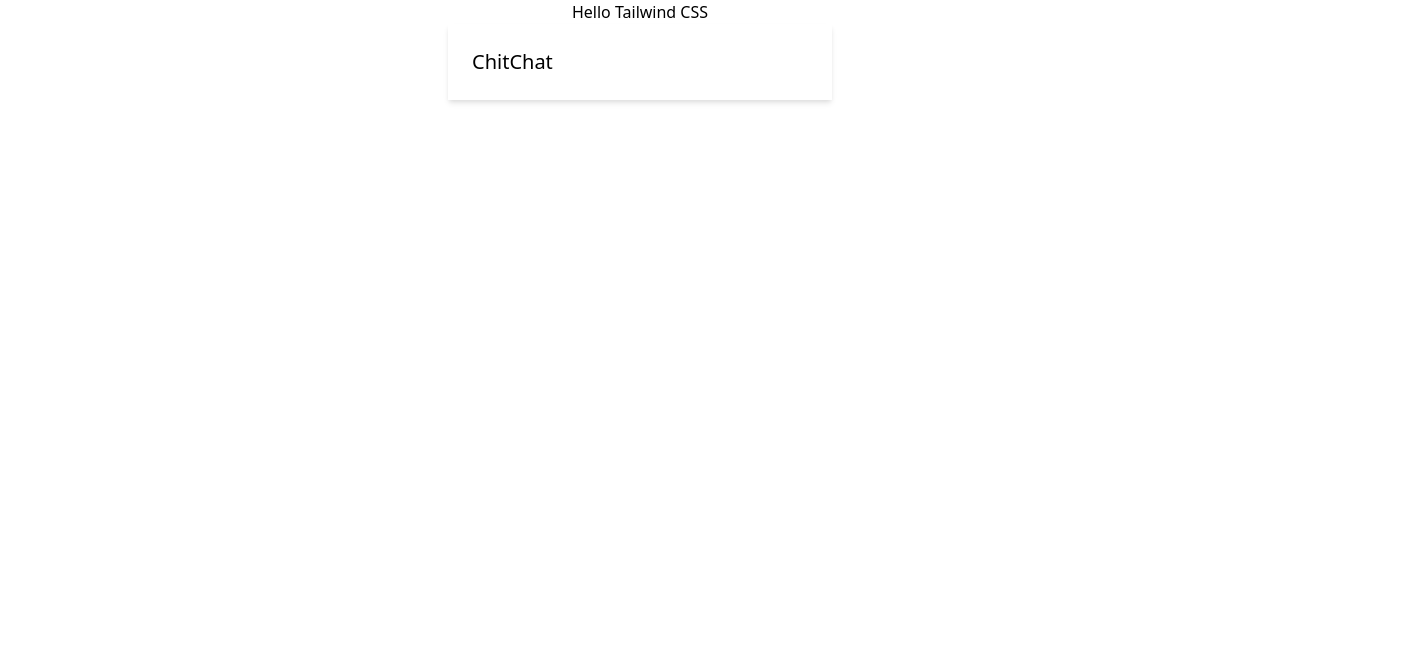
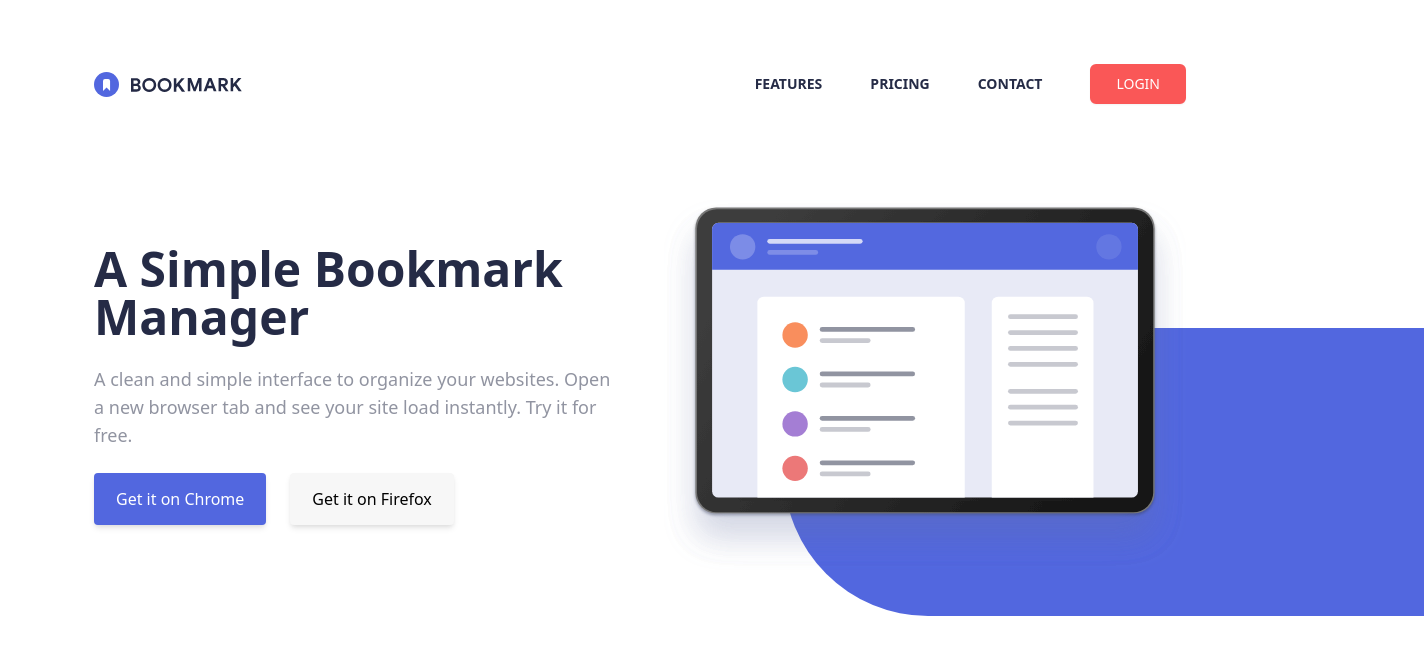
Before and after one commit to ebukaeze/bookmark-landing-page, a React (Create React App) app: page / in a window 1280 px wide. Shown: the top 654 px of the page, 1424 px wide, since content can reach past the window. Built offline with nearby package versions, Linux system fonts and the light colour scheme; the HTML template or start-up script is replaced by a standard one.

Commit message:
navigation and hero

```diff
--- a/src/App.css
+++ b/src/App.css
@@ -2,6 +2,24 @@
 @tailwind components;
 @tailwind utilities;
 
-.App {
-  text-align: center;
+/* .app{
+  color: #5368df;
+  background-color: #fa5757;
+  color: #9194a1;
+  color: #5267DF;
+  color: #5368DF;
+
+} */
+.btn {
+  @apply shadow-md py-3 px-5 rounded transition duration-200;
 }
+.btn-purple {
+  @apply bg-bookmark-purple text-white;
+}
+.btn-white {
+  @apply bg-bookmark-white;
+}
+
+.btn-purple-hover {
+  @apply bg-transparent border-2 border-solid border-bookmark-purple text-bookmark-purple;
+}
--- a/src/App.js
+++ b/src/App.js
@@ -1,15 +1,13 @@
 import './App.css';
+import Main from './components/Main';
+import Navbar from './components/Navbar';
 
 function App() {
   return (
     <div className="App">
-         <h1>Hello Tailwind CSS</h1>
-         <div className="p-6 max-w-sm mx-auto bg-white roundedd-xl shadow-md flex items-center">
-           <div className="flex-shrink-0">
+         <Navbar />
+         <Main />
 
-           </div>
-           <div className="text-xl font-medium text-black">ChitChat</div>
-         </div>
     </div>
   );
 }
--- /dev/null
+++ b/src/components/Main.js
@@ -0,0 +1,31 @@
+import React from 'react';
+
+const Main = () => {
+    return (
+        <section className="relative">
+            <div className="container flex flex-col-reverse lg:flex-row items-center gap-12 mt-14 lg:mt-20">
+                <div className="flex flex-1 flex-col items-center lg:items-start">
+
+                    <h2 className="text-bookmark-dark-blue text-3xl md:text-4xl lg:text-5xl font-bold text-center lg:text-left mb-6">
+                        A Simple Bookmark Manager
+                    </h2>
+                    <p className="text-bookmark-grey text-lg text-center lg:text-left mb-6">
+                        A clean and simple interface to organize your websites. Open a new browser tab and see your site load instantly. Try it for free.
+                    </p>
+                    <div className="flex justify-center flex-wrap gap-6">
+                        <button type="button" className="btn btn-purple hover:bg-transparent hover:text-bookmark-purple border-solid border-2 border-transparent hover:border-bookmark-purple">Get it on Chrome</button>
+                        <button type="button" className="btn btn-white hover:bg-transparent hover:text-bookmark-dark-blue border-solid border-2 border-transparent hover:border-bookmark-dark-blue">Get it on Firefox</button>
+                    </div>
+                </div>
+                 <div className="flex flex-1 justify-center mb-10 md:mb-16 lg:mb-0 z-10">
+                   <img className="w-5/6 h-5/6 sm:w-3/4 sm:h-3/4 md:w-full md:h-full" src={require("../assets/images/illustration-hero.svg").default} alt="hero"/>
+                     </div>
+            </div>
+            <div className="hidden md:block overflow-hidden bg-bookmark-purple rounded-l-full absolute top-32 right-0 w-2/4 h-72 lg:-bottom-24 lg:-right-36">
+
+            </div>
+        </section >
+    )
+}
+
+export default Main
--- /dev/null
+++ b/src/components/Navbar.js
@@ -0,0 +1,29 @@
+import React, {useState} from 'react';
+
+const Navbar = () => {
+    const [ click, setClick ] = useState(false);
+
+    const handleClick = () => setClick(!click);
+    return (
+        <nav  className="container flex items-center py-4 mt-4 sm:mt-12">
+            <div className="py-1"> <img src={require("../assets/images/logo-bookmark.svg").default}  alt=""/></div>
+            <ul className="hidden sm:flex flex-1 justify-end items-center gap-12 text-bookmark-dark-blue uppercase text-sm font-bold ">
+                <li className="cursor-pointer hover:text-bookmark-red">features</li>
+                <li className="cursor-pointer hover:text-bookmark-red">Pricing</li>
+                <li className="cursor-pointer hover:text-bookmark-red">contact</li>
+                <button type="button" className="bg-bookmark-red text-white rounded-md px-6 py-2 uppercase shadow-sm hover:bg-transparent hover:text-bookmark-red border-2 border-solid border-bookmark-red">Login</button>
+            </ul>
+            <div className="flex sm:hidden flex-1 justify-end cursor-pointer" onClick={handleClick}>
+
+                { click ?
+                <img src={require("../assets/images/icon-hamburger.svg").default} alt="menu"/>
+                 :
+                 <img src={require("../assets/images/icon-close.svg").default}  alt="close"/>
+                }
+            </div>
+
+        </nav>
+    )
+}
+
+export default Navbar
--- a/tailwind.config.js
+++ b/tailwind.config.js
@@ -2,7 +2,25 @@ module.exports = {
   purge: [],
   darkMode: false, // or 'media' or 'class'
   theme: {
-    extend: {},
+    extend: {
+      colors: {
+        "bookmark-purple": "#5267DF",
+        "bookmark-red": "#fA5757",
+        "bookmarK-blue": "#5368DF",
+        "bookmark-grey": "#9194A1",
+        "bookmark-white": "#f7f7f7",
+        "bookmark-dark-blue": "hsl(229, 31%, 21%)",
+      }
+    },
+    container: {
+      center: true,
+      padding: "1rem",
+      screens:{
+        lg: "1124px",
+        xl: "1124px",
+        "2xl": "1124px",
+      }
+    }
   },
   variants: {
     extend: {},
```
